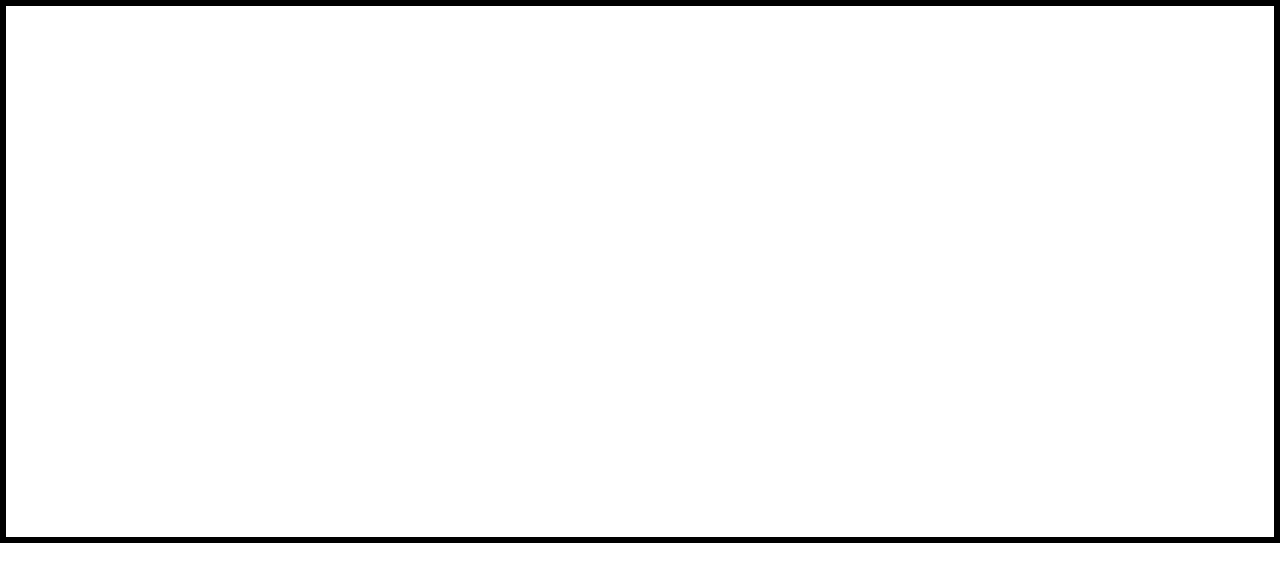
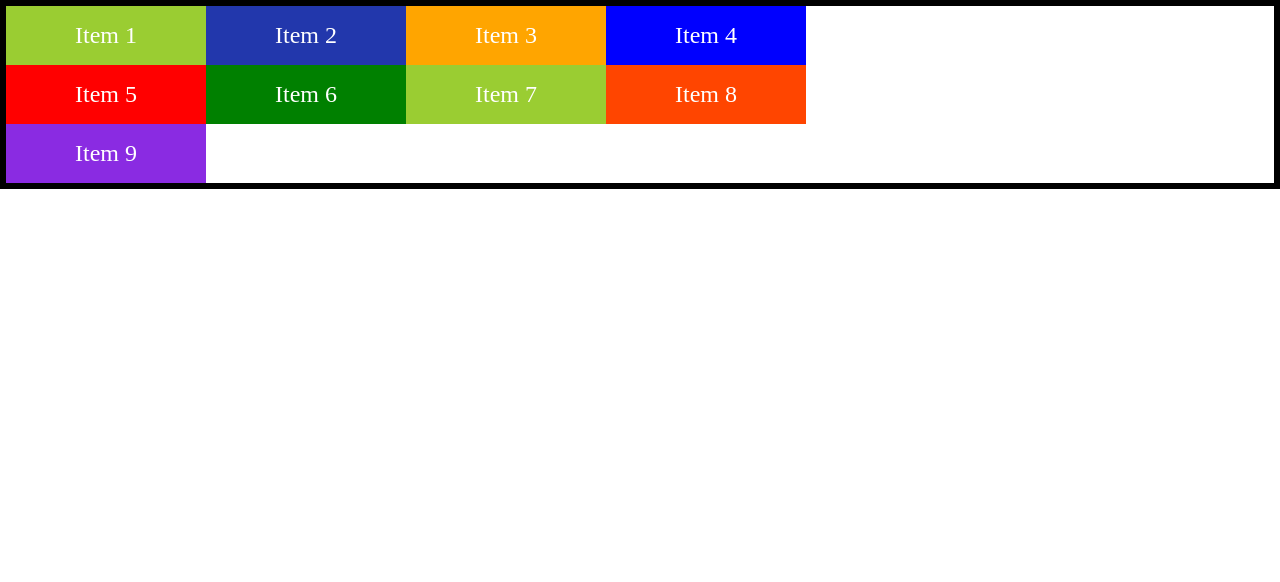
Before and after one commit to DavidChennaiPP/CSS, a plain HTML site: page grid/index.html in a window 1280 px wide. Drawn offline with Linux system fonts and the light colour scheme.

Commit message:
ex1 code update

```diff
--- a/grid/styles.css
+++ b/grid/styles.css
@@ -4,6 +4,8 @@ margin: 0;
 }
 .container {
 border: 6px solid black ;
+display:grid;
+grid-template-columns: repeat(4,200px);
 
 }
 .grid-item {
@@ -12,3 +14,30 @@ border: 6px solid black ;
     padding: 1rem;
     text-align: center;
 }
+.item-1{
+    background-color: yellowgreen;
+ }
+ .item-2{
+    background-color: rgb(34, 55, 172);
+ }
+ .item-3{
+    background-color: orange;
+ }
+ .item-4{
+    background-color: blue;
+ }
+ .item-5{
+    background-color: red;
+ }
+ .item-6{
+    background-color: green;
+ }
+ .item-7{
+    background-color: yellowgreen;
+ }
+ .item-8{
+    background-color: orangered;
+ }
+ .item-9{
+    background-color: blueviolet;
+ }
```
